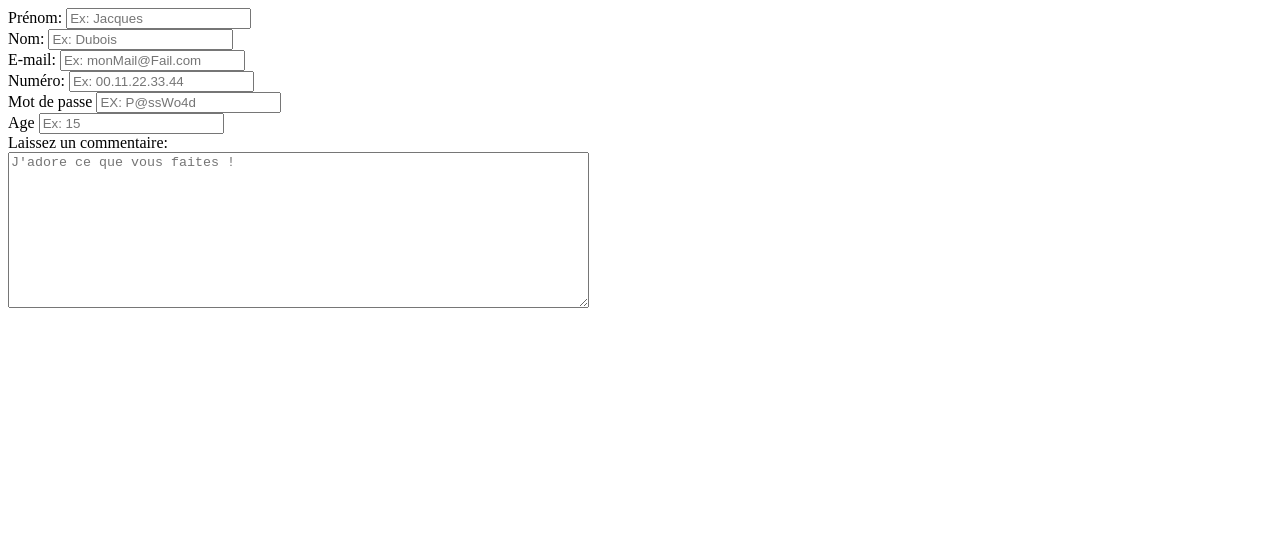
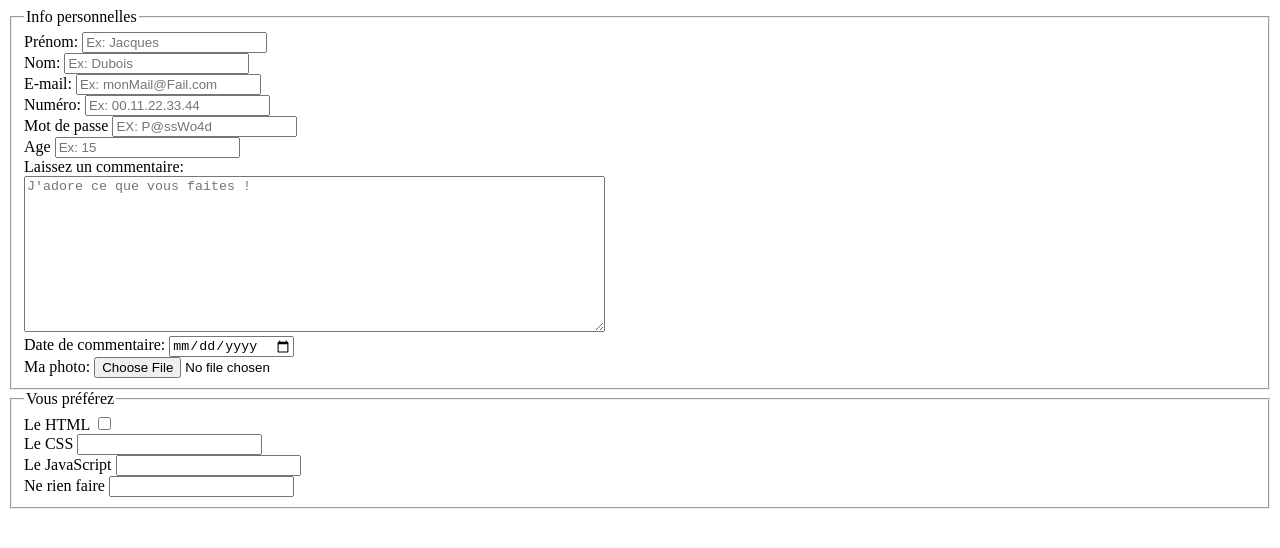
Before and after one commit to DarkShadow390/devokou, a plain HTML site: page 5_Exercices_En_Cours_Formation/exercice8_css/index.html in a window 1280 px wide. Drawn offline with Linux system fonts and the light colour scheme.

Commit message:
exercice8 suite

```diff
--- a/5_Exercices_En_Cours_Formation/exercice8_css/index.html
+++ b/5_Exercices_En_Cours_Formation/exercice8_css/index.html
@@ -7,7 +7,13 @@
     <title>Document</title>
 </head>
 <body>
+
+
     <form action="" method="post">
+
+
+        <fieldset>
+            <legend>Info personnelles</legend>
             <div>
                 <label for="prenom">Prénom:</label>
                 <input type="text" name="prenom" placeholder="Ex: Jacques" maxlength="20" minlength="2">
@@ -37,6 +43,49 @@
             <div>
                 <textarea name="commentaire" id="" cols="70" rows="10" placeholder="J'adore ce que vous faites !"></textarea>
             </div>
+
+
+            <label for="dateDeCommentaire">Date de commentaire:</label>
+            <input type="date" name="dateDeCommentaire" id="">
+
+            <div>
+                <label for="photo">Ma photo:</label>
+                <input type="file">
+            </div>
+
+
+        </fieldset>
+
+        <fieldset>
+            <legend>Vous préférez</legend>
+            <div>
+                <label for="html">Le HTML</label>
+                <input type="checkbox" name="html">
+            </div>
+            <div>
+                <label for="css">Le CSS</label>
+                <input type="text" name="css">
+            </div>
+            <div>
+                <label for="javaScript">Le JavaScript</label>
+                <input type="text" name="javaScript">
+            </div>
+            <div>
+                <label for="rien">Ne rien faire</label>
+                <input type="text" name="rien">
+            </div>
+        </fieldset>
+
+
+
+
+
+
+
     </form>
+
+
+
+
 </body>
 </html>
```
Lines whose indentation alone changed are shown as unchanged.
